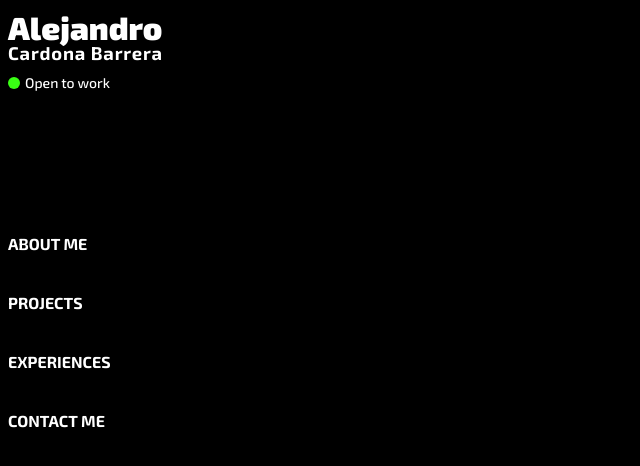
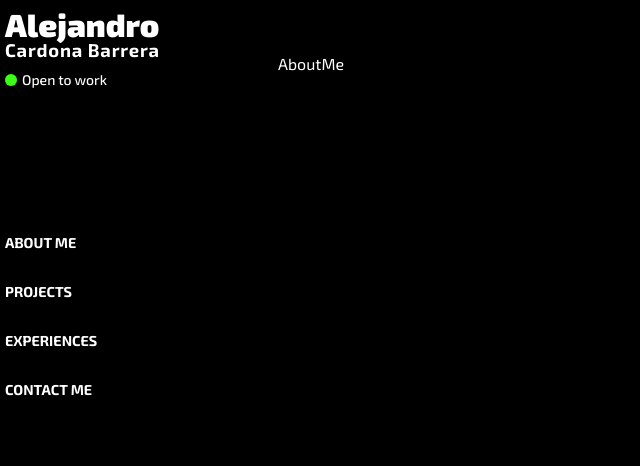
Before and after one commit to Alejo2403/PortfolioACB, a React (Vite) app: page / in a window 1280 px wide. Shown: the top 466 px of the page, without its empty margins (0-640 px from the left). Built offline with nearby package versions, Linux system fonts and the light colour scheme.

Commit message:
Actualiza navegación y BarMenu

```diff
--- a/package.json
+++ b/package.json
@@ -12,7 +12,8 @@
   "dependencies": {
     "lucide-react": "^0.474.0",
     "react": "^18.3.1",
-    "react-dom": "^18.3.1"
+    "react-dom": "^18.3.1",
+    "react-router-dom": "^7.2.0"
   },
   "devDependencies": {
     "@eslint/js": "^9.17.0",
--- /dev/null
+++ b/src/components/AboutMe.jsx
@@ -0,0 +1,13 @@
+import { useMobile } from "../context/MobileContext"
+
+const AboutMe = () => {
+  const isMobile = useMobile();
+
+  return (
+    <>
+      <p>AboutMe</p>
+    </>
+  )
+}
+
+export default AboutMe
--- a/src/components/App.jsx
+++ b/src/components/App.jsx
@@ -1,14 +1,34 @@
+import {BrowserRouter as Router, Routes, Route} from 'react-router-dom'
+
+import { MobileProvider } from '../context/MobileContext.jsx'
+
 import { useState } from 'react'
+
 import { BarMenu } from './BarMenu.jsx'
+import AboutMe from './AboutMe.jsx'
+import Projects from './Projects.jsx'
 
 import '../styles/index.css'
 
 function App() {
-  const [count, setCount] = useState(0)
+
+
 
   return (
     <>
-      <BarMenu />
+      <MobileProvider>
+        <Router>
+          <div className="app-container">
+            <BarMenu />
+            <div className="content">
+              <Routes>
+                <Route path='/' element={<AboutMe/>}/>
+                <Route path='/projects' element={<Projects/>}/>
+              </Routes>
+            </div>
+          </div>
+        </Router>
+      </MobileProvider>
     </>
   )
 }
--- a/src/components/BarMenu.jsx
+++ b/src/components/BarMenu.jsx
@@ -1,10 +1,14 @@
+import { useMobile } from '../context/MobileContext';
+
+import { Link } from 'react-router-dom';
 import { useState, useEffect } from 'react'
 
 import '../styles/BarMenu.css'
 
 export const BarMenu = () => {
 
-  const [isMobile, setIsMobile] = useState(window.innerWidth <= 768);
+  /*HASTA ACA %$$%$%$%$%$% */
+  const { isMobile } = useMobile();
   const [menuOpen, setMenuOpen] = useState(false);
   const [status, setStatus] = useState("Open to work");
 
@@ -50,12 +54,12 @@ export const BarMenu = () => {
                   <span className='status-text'>{status}</span>
                 </div>
               </div>
-              <nav className="nav-menu">
-                <a href="#aboutMe" className="nav-item">About me</a>
-                <a href="#projects" className="nav-item">Projects</a>
-                <a href="#experiences" className="nav-item">Experiences</a>
-                <a href="#contactMe" className="nav-item">Conctac me</a>
-              </nav>
+              <ul className="nav-menu">
+                <li><Link to="/" className='nav-item'>About me</Link></li>
+                <li><Link to="/projects" className='nav-item'>Projects</Link></li>
+                <li><Link to="/experiences" className='nav-item'>Experiences</Link></li>
+                <li><Link to="/contactme" className='nav-item'>Contact Me</Link></li>
+              </ul>
               <div className="logo-container">
 
               </div>
@@ -75,12 +79,12 @@ export const BarMenu = () => {
                 <span className='status-text'>{status}</span>
               </div>
           </div>
-          <nav className="nav-menu">
-            <a href="#aboutMe" className="nav-item">About me</a>
-            <a href="#projects" className="nav-item">Projects</a>
-            <a href="#experiences" className="nav-item">Experiences</a>
-            <a href="#contactMe" className="nav-item">Contact me</a>
-          </nav>
+          <ul className="nav-menu">
+            <li><Link to="/" className='nav-item'>About me</Link></li>
+            <li><Link to="/projects" className='nav-item'>Projects</Link></li>
+            <li><Link to="/experiences" className='nav-item'>Experiences</Link></li>
+            <li><Link to="/contactme" className='nav-item'>Contact Me</Link></li>
+          </ul>
           <div className="logo-container">
 
           </div>
--- /dev/null
+++ b/src/components/Projects.jsx
@@ -0,0 +1,9 @@
+import React from 'react'
+
+const Projects = () => {
+  return (
+    <p>Projects</p>
+  )
+}
+
+export default Projects
--- /dev/null
+++ b/src/context/MobileContext.jsx
@@ -0,0 +1,21 @@
+import { Children, createContext, useContext, useState } from "react";
+
+//Context
+const MobileContext = createContext();
+
+export const MobileProvider =({children}) => {
+    const [isMobile, setIsMobile] = useState(window.innerWidth <= 769);
+
+    window.addEventListener('resize', () => {
+        setIsMobile(window.innerWidth <= 768);
+    });
+
+    return (
+        <MobileContext.Provider value={{isMobile, setIsMobile}}>
+            {children}
+        </MobileContext.Provider>
+    );
+};
+
+//Hook
+export const useMobile = () => useContext(MobileContext);
--- a/src/styles/BarMenu.css
+++ b/src/styles/BarMenu.css
@@ -1,5 +1,5 @@
 /*BarMenuCSS*/
-.barMenu {
+.bar-menu {
     position: fixed;
     top: 0;
     left: 0;
@@ -8,7 +8,7 @@
     color: white;
     display: flex;
     flex-direction: column;
-    padding: 16px;
+    padding: 5px;
     z-index: 1000;
 }
 
@@ -37,16 +37,17 @@
 .nav-menu{
     display: flex;
     flex-direction: column;
-    gap: 10px;
+    gap: 30px;
+    list-style: none;
+    padding: 0;
 }
 
 .nav-item{
-    padding:15px 0;
     color: white;
     text-decoration: none;
     transition: color .2s ease;
     text-transform: uppercase;
-    font-size: 1rem;
+    font-size: .9rem;
     font-weight: bold;
 }
 
@@ -70,7 +71,7 @@
     position: fixed;
     top: 0;
     left: 0;
-    height: 100vh;
+    height: 100%;
     width: 50px;
     display: flex;
     align-items: center;
@@ -83,16 +84,12 @@
     height: 100vh;
     background-color: gray;
     color: white;
+    background-color: #4b5563;
     border: none;
     display: flex;
     align-items: center;
     justify-content: center;
     cursor: pointer;
-    transition: background-color .2s ease;
-}
-
-.mobile-menu-toggle:hover {
-    background-color: #4b5563;
 }
 
 .vertical-text{
@@ -109,8 +106,8 @@
     top: 0;
     left: 50px;
     height: 100vh;
-    width: 200px;
-    background-color: #1f2937;
+    width: 160px;
+    background-color: #4b5563;
     display: flex;
     flex-direction: column;
     padding: 16px;
@@ -162,3 +159,16 @@
     font-size: 14px;
     font-weight: 500;
 }
+
+button, li {
+    outline: none;
+}
+
+button:focus, a:focus {
+    outline: none;
+    box-shadow: none;
+}
+
+* {
+    -webkit-tap-highlight-color: transparent;
+}
--- a/src/styles/index.css
+++ b/src/styles/index.css
@@ -1,9 +1,22 @@
 :root {
   --primary: rgb(42, 44, 59);
   --secondary: rgb(35, 37, 50);
-  --ter: rgb(94, 211, 243);
+  --ter: #39FF14;
 }
 
 body {
   font-family: "Exo 2", serif;
 }
+
+/*MAIN*/
+.app-container {
+  display: flex;
+}
+
+.content {
+  margin-left: 240px; /* Desplaza el contenido a la derecha del menú */
+  width: calc(100% - 240px);
+  padding: 30px;
+  min-height: 100vh;
+  overflow-y: auto;
+}
```
Also changed, not shown: 1 other file (tests, documents, lock files or other folders).
